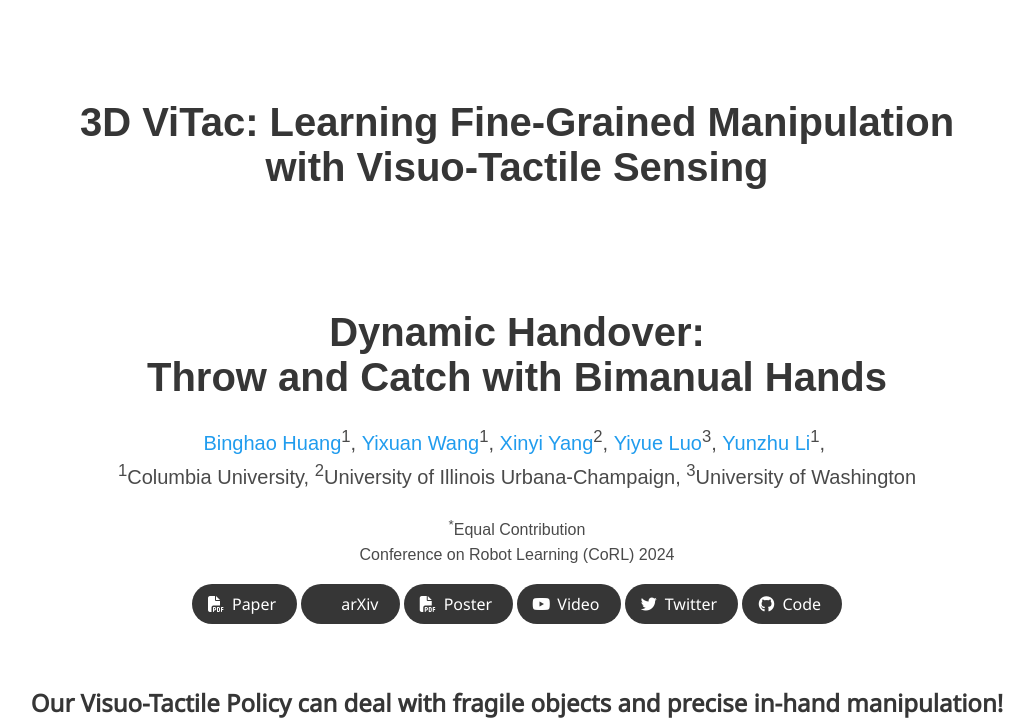
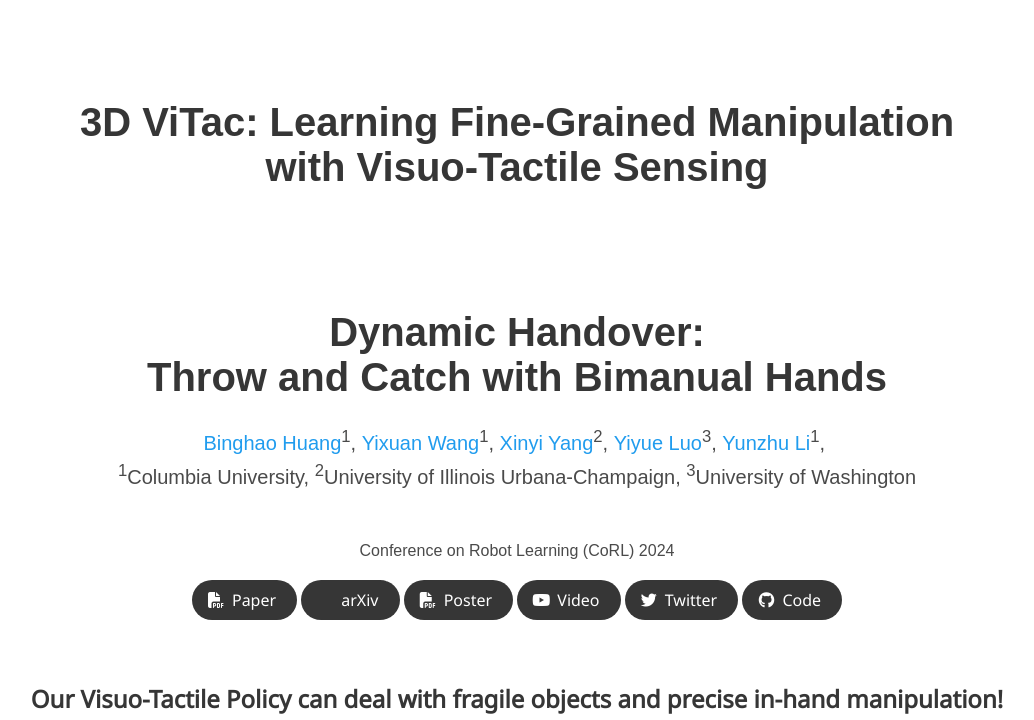
Before and after one commit to binghao-huang/3D-ViTac, a plain HTML site: page index.html in a window 1280 px wide. Shown: the top 720 px of the page, without its empty margins (123-1157 px from the left). Drawn offline with nearby package versions, Linux system fonts and the light colour scheme; some icons are missing; a web font is replaced by a local one.

Commit message:
inital comit

```diff
--- a/index.html
+++ b/index.html
@@ -82,7 +82,6 @@
             </div>
           </br>
             <div class="is-size-6 publication-authors">
-              <span class="author-block"><sup>*</sup>Equal Contribution</span>
               </br>
               <span class="author-block">Conference on Robot Learning (CoRL) 2024</span>
             </div>
```
